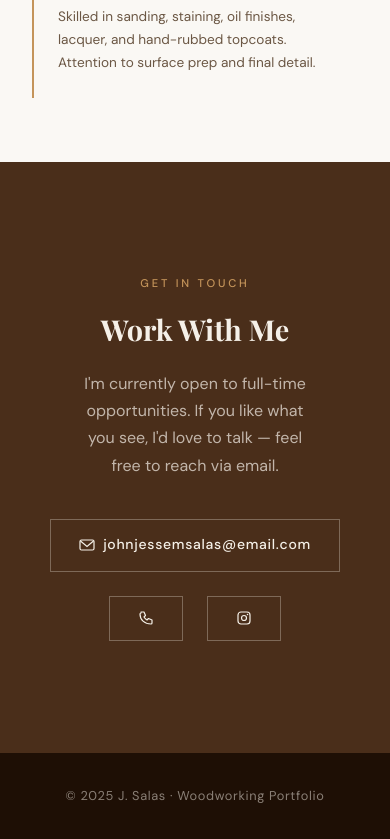
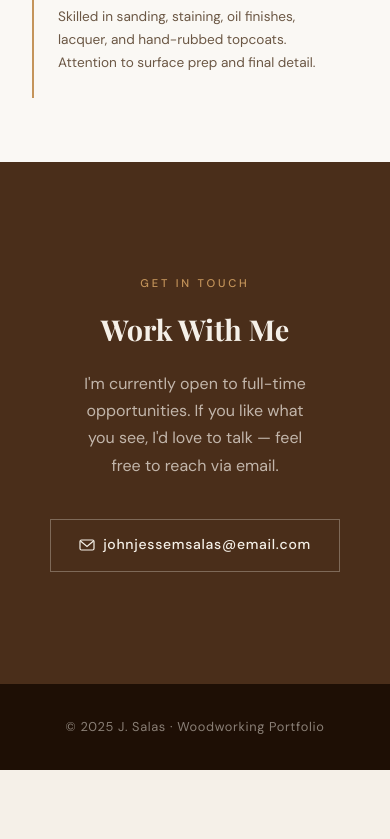
Before and after one commit to jjmsalas/jjmsalas.github.io, a plain HTML site: page index.html in a window 390 px wide. Shown: the part 5437-6276 px from the top of the page. After the commit the page ends 6207 px from the top, so only its background shows below. Drawn offline with nearby package versions, Linux system fonts and the light colour scheme; a web font is replaced by a local one.

Commit message:
Update index.html
Removed ig and phone buttons

```diff
--- a/index.html
+++ b/index.html
@@ -644,18 +644,7 @@
       </svg>
     johnjessemsalas@email.com
     </a>
-    <a href="tel:+10000000000" class="contact-link">
-      <svg width="16" height="16" viewBox="0 0 16 16" fill="none" xmlns="http://www.w3.org/2000/svg">
-        <path d="M3 2h3l1.5 3.5L6 7a8 8 0 003 3l1.5-1.5L14 10v3a1 1 0 01-1 1C6.373 14 2 9.627 2 4a1 1 0 011-1z" stroke="currentColor" stroke-width="1.2" stroke-linejoin="round"/>
-      </svg>
-    </a>
-    <a href="#" class="contact-link">
-      <svg width="16" height="16" viewBox="0 0 16 16" fill="none" xmlns="http://www.w3.org/2000/svg">
-        <rect x="2" y="2" width="12" height="12" rx="3" stroke="currentColor" stroke-width="1.2"/>
-        <circle cx="8" cy="8" r="2.5" stroke="currentColor" stroke-width="1.2"/>
-        <circle cx="11.5" cy="4.5" r="0.75" fill="currentColor"/>
-      </svg>
-    </a>
+
   </div>
 </section>
 
```
